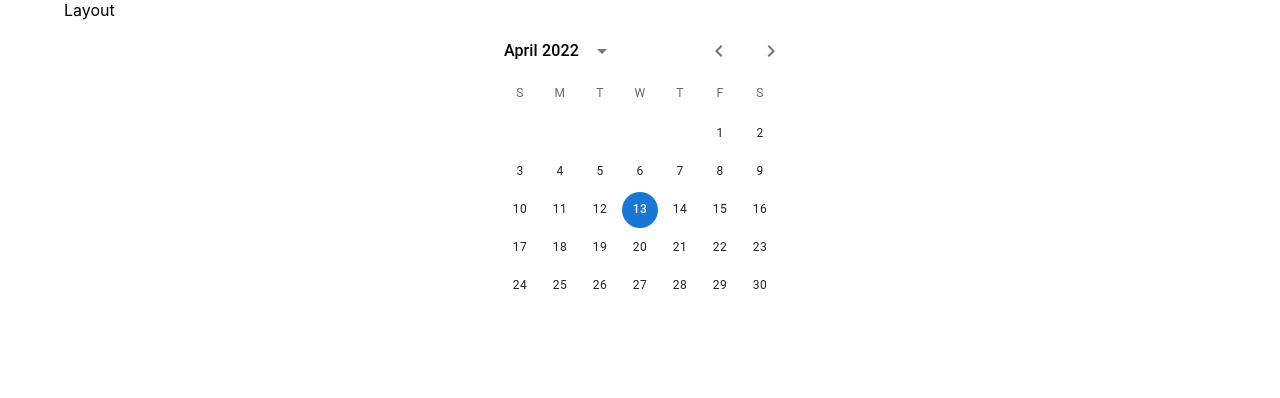
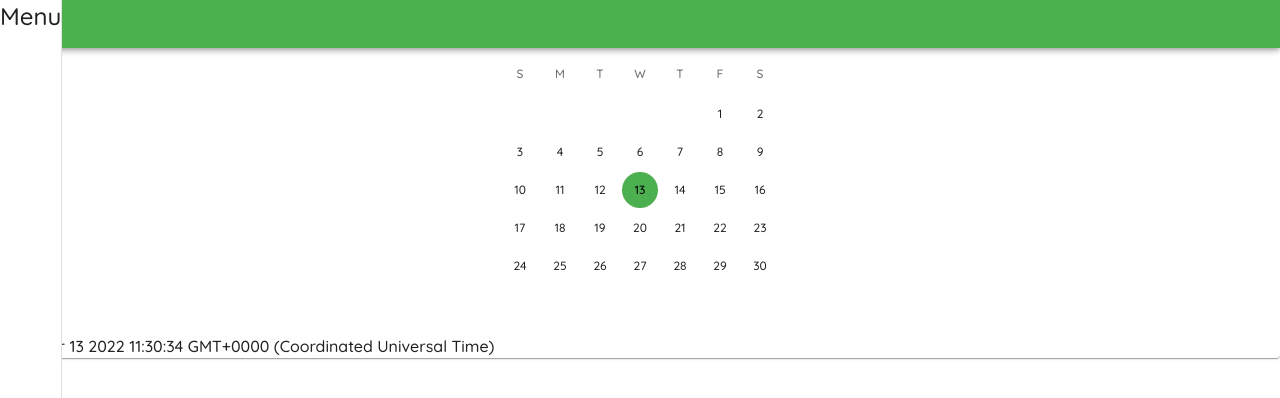
Before and after one commit to franz-net/ga-sei-ss, a React (Create React App) app in the folder client/: page / in a window 1280 px wide. Shown: the top 398 px of the page. Built offline with nearby package versions, Linux system fonts and the light colour scheme; sample sign-in values are in the browser's storage.

Commit message:
started working on dashboard components

```diff
--- a/client/src/App.tsx
+++ b/client/src/App.tsx
@@ -4,8 +4,20 @@ import './App.css';
 import {BrowserRouter, Route, Routes} from "react-router-dom";
 import {Calendar, MasterLayout} from "./pages/authPages";
 import {createTheme, ThemeProvider} from "@mui/material/styles";
+import {green} from "@mui/material/colors";
 
-const theme = createTheme();
+const theme = createTheme({
+    typography: {
+        fontFamily: "Quicksand",
+        fontWeightLight: 400,
+        fontWeightRegular: 500,
+        fontWeightMedium: 600,
+        fontWeightBold: 700
+    },
+    palette: {
+        primary: green
+    }
+});
 
 export default function App() {
     return (
--- a/client/src/index.css
+++ b/client/src/index.css
@@ -1,13 +1,28 @@
+@import url('https://fonts.googleapis.com/css2?family=Quicksand:wght@300;400;500;600;700&display=swap');
+
+:root {
+    --drawer-width: 240;
+}
+
 body {
-  margin: 0;
-  font-family: -apple-system, BlinkMacSystemFont, 'Segoe UI', 'Roboto', 'Oxygen',
+    margin: 0;
+    font-family: -apple-system, BlinkMacSystemFont, 'Segoe UI', 'Roboto', 'Oxygen',
     'Ubuntu', 'Cantarell', 'Fira Sans', 'Droid Sans', 'Helvetica Neue',
     sans-serif;
-  -webkit-font-smoothing: antialiased;
-  -moz-osx-font-smoothing: grayscale;
+    -webkit-font-smoothing: antialiased;
+    -moz-osx-font-smoothing: grayscale;
 }
 
 code {
-  font-family: source-code-pro, Menlo, Monaco, Consolas, 'Courier New',
+    font-family: source-code-pro, Menlo, Monaco, Consolas, 'Courier New',
     monospace;
 }
+
+.page {
+    background: #f9f9f9;
+    width: 100%;
+}
+
+.drawer {
+    width: var(--drawer-width);
+}
--- a/client/src/pages/Signup.tsx
+++ b/client/src/pages/Signup.tsx
@@ -10,7 +10,7 @@ const initialState = {
     name: '',
     email: '',
     password: '',
-    isMember: false
+    isMember: true
 }
 
 export default function Signup() {
--- a/client/src/pages/authPages/Calendar.tsx
+++ b/client/src/pages/authPages/Calendar.tsx
@@ -1,6 +1,7 @@
 import {AdapterDateFns} from '@mui/x-date-pickers/AdapterDateFns';
 import {CalendarPicker, LocalizationProvider} from "@mui/x-date-pickers";
 import {useEffect, useState} from "react";
+import {Paper} from "@mui/material";
 
 export default function Calendar() {
     const [date, setDate] = useState<any>(new Date())
@@ -9,7 +10,10 @@ export default function Calendar() {
     }, [date])
     return (
         <LocalizationProvider dateAdapter={AdapterDateFns}>
-            <CalendarPicker date={date} onChange={(newDate) => setDate(newDate)}/>
+            <Paper>
+                <CalendarPicker date={date} onChange={(newDate) => setDate(newDate)}/>
+                {date.toString()}
+            </Paper>
         </LocalizationProvider>
     )
 }
--- a/client/src/pages/authPages/MasterLayout.tsx
+++ b/client/src/pages/authPages/MasterLayout.tsx
@@ -1,11 +1,42 @@
-import {Container} from "@mui/material";
+import {AppBar, Box, CssBaseline, Drawer, IconButton, Toolbar, Typography} from "@mui/material";
+import MenuIcon from '@mui/icons-material/Menu';
 import {Outlet} from "react-router-dom";
+import {useState} from "react";
 
 export default function MasterLayout() {
+    const [open, setOpen] = useState<any>(false);
+    const toggleDrawer = () => {
+        setOpen(!open)
+    }
+
+
     return (
-        <Container>
-            <div>Layout</div>
-            <Outlet/>
-        </Container>
+        <Box sx={{display: 'flex'}}>
+            <CssBaseline/>
+            {/*@ts-ignore*/}
+            <AppBar position="fixed" open={open}>
+                <Toolbar variant="dense">
+                    <IconButton edge="start" color="inherit" aria-label="menu" sx={{mr: 2}}>
+                        <MenuIcon/>
+                    </IconButton>
+                </Toolbar>
+            </AppBar>
+            <Drawer
+                variant="permanent"
+                className="drawer"
+                anchor="left"
+                classes={{}}
+            >
+                <div>
+                    <Typography variant="h5">
+                        Menu
+                    </Typography>
+                </div>
+
+            </Drawer>
+            <div className="page">
+                <Outlet/>
+            </div>
+        </Box>
     )
 }
```
